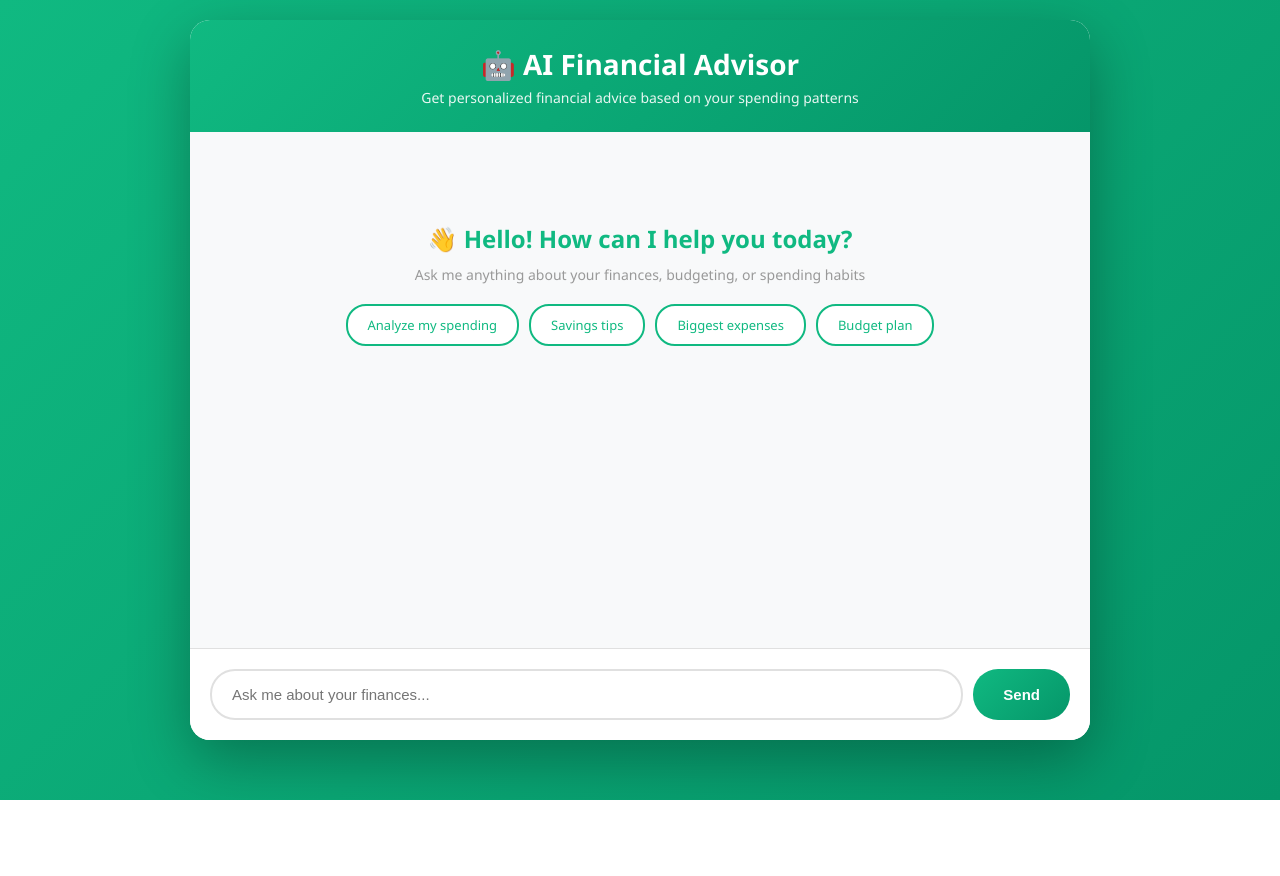
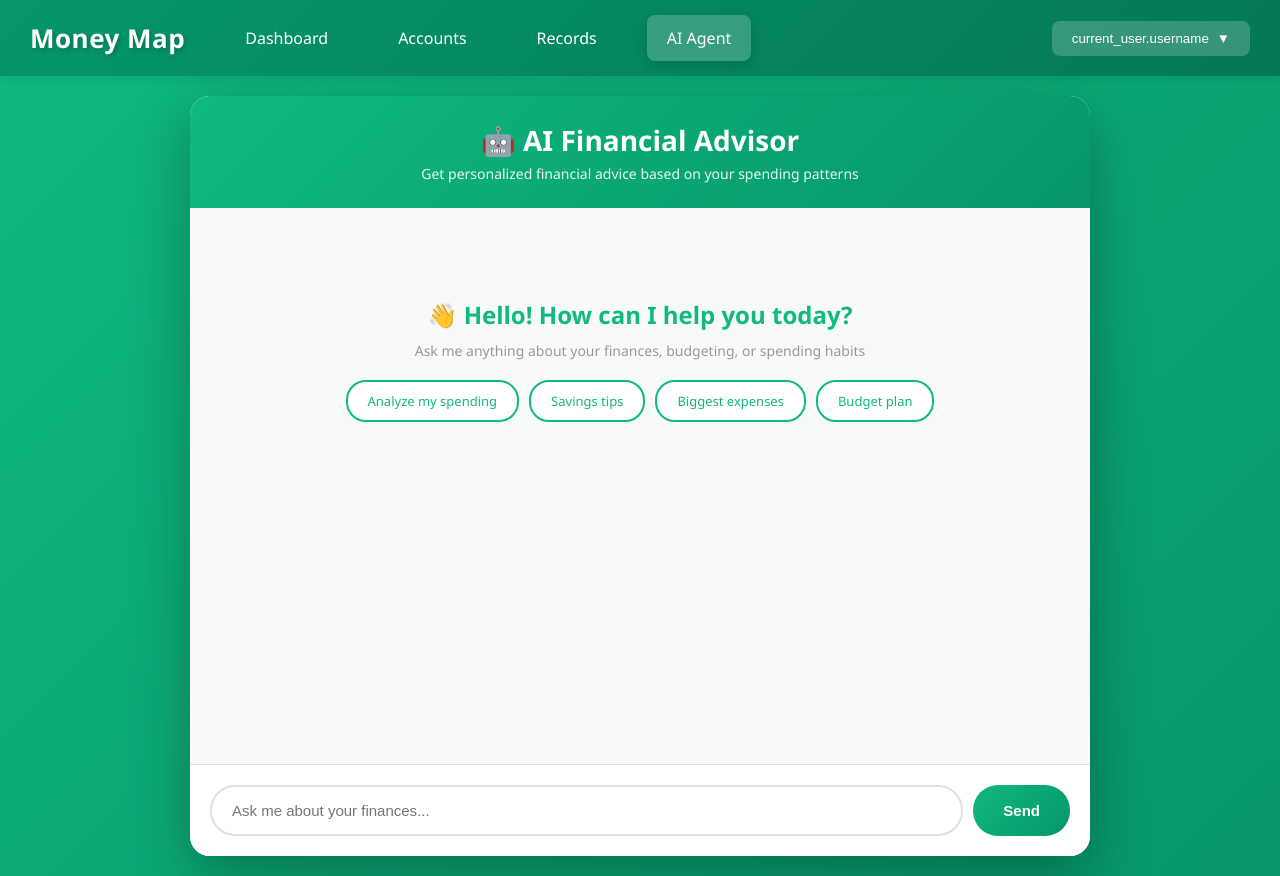
Before and after one commit to Mamoun77/Money-Map, a Flask app: page /ai_agent in a window 1280 px wide. Before the commit the page ends 800 px from the top, so only its background shows below. Run offline with Flask 3, Linux system fonts and the light colour scheme.

Commit message:
Adding the navigation bar to the AI Agent page

```diff
--- a/app/routes.py
+++ b/app/routes.py
@@ -101,7 +101,7 @@ def ai_agent():
         query = request.form.get('query')
         response = invoke_agent(query)
         return jsonify({'response': response})
-    return render_template('ai_agent.html') # if the method is GET
+    return render_template('ai_agent.html', username="current_user.username") # if the method is GET
 
 @app.route('/home')
 
--- a/app/static/css/ai_agent.css
+++ b/app/static/css/ai_agent.css
@@ -8,7 +8,7 @@ body {
     font-family: 'Segoe UI', Tahoma, Geneva, Verdana, sans-serif;
     background: linear-gradient(135deg, #10b981 0%, #059669 100%);
     min-height: 100vh;
-    padding: 20px;
+    /* REMOVED: padding: 20px; */
 }
 
 .container {
@@ -20,7 +20,10 @@ body {
     overflow: hidden;
     display: flex;
     flex-direction: column;
-    height: 90vh;
+    /* Adjusted height and added top margin to fit sticky navbar and removed body padding */
+    height: calc(100vh - 40px);
+    margin-top: 20px;
+    margin-bottom: 20px;
 }
 
 .header {
@@ -259,3 +262,129 @@ body {
 ::-webkit-scrollbar-thumb:hover {
     background: #059669;
 }
+
+.navbar {
+    background: linear-gradient(135deg, #059669 0%, #047857 100%);
+    padding: 0 30px;
+    display: flex;
+    align-items: center;
+    justify-content: space-between;
+    box-shadow: 0 2px 10px rgba(0, 0, 0, 0.1);
+    position: sticky;
+    top: 0;
+    z-index: 1000;
+}
+
+.nav-left {
+    display: flex;
+    align-items: center;
+    gap: 40px;
+}
+
+.logo {
+    font-size: 26px;
+    font-weight: 700;
+    color: white;
+    padding: 20px 0;
+    cursor: pointer;
+    transition: all 0.3s ease;
+    text-shadow: 2px 2px 4px rgba(0, 0, 0, 0.2);
+    letter-spacing: 0.5px;
+}
+
+.logo:hover {
+    transform: scale(1.05);
+    text-shadow: 3px 3px 6px rgba(0, 0, 0, 0.3);
+}
+
+.nav-menu {
+    display: flex;
+    list-style: none;
+    gap: 30px;
+}
+
+.nav-menu a {
+    color: white;
+    text-decoration: none;
+    font-weight: 500;
+    padding: 12px 20px;
+    display: block;
+    transition: all 0.3s ease;
+    position: relative;
+    border-radius: 8px;
+}
+
+.nav-menu a:hover {
+    background: rgba(255, 255, 255, 0.15);
+    box-shadow: 0 4px 12px rgba(0, 0, 0, 0.1);
+}
+
+.nav-menu a.active {
+    background: rgba(255, 255, 255, 0.2);
+    box-shadow: 0 4px 12px rgba(0, 0, 0, 0.15);
+}
+
+.nav-right {
+    display: flex;
+    align-items: center;
+    gap: 20px;
+}
+
+.user-menu {
+    position: relative;
+}
+
+.user-btn {
+    background: rgba(255, 255, 255, 0.2);
+    color: white;
+    border: none;
+    padding: 10px 20px;
+    border-radius: 8px;
+    font-weight: 500;
+    cursor: pointer;
+    display: flex;
+    align-items: center;
+    gap: 8px;
+    transition: background 0.3s ease;
+}
+
+.user-btn:hover {
+    background: rgba(255, 255, 255, 0.3);
+}
+
+.user-dropdown {
+    position: absolute;
+    top: 100%;
+    right: 0;
+    margin-top: 10px;
+    background: white;
+    border-radius: 8px;
+    box-shadow: 0 4px 20px rgba(0, 0, 0, 0.15);
+    min-width: 180px;
+    display: none;
+    animation: fadeIn 0.2s ease;
+}
+
+.user-dropdown.active {
+    display: block;
+}
+
+.user-dropdown a {
+    display: block;
+    padding: 12px 20px;
+    color: #333;
+    text-decoration: none;
+    transition: background 0.2s ease;
+}
+
+.user-dropdown a:first-child {
+    border-radius: 8px 8px 0 0;
+}
+
+.user-dropdown a:last-child {
+    border-radius: 0 0 8px 8px;
+}
+
+.user-dropdown a:hover {
+    background: #f0f0f0;
+}
--- a/app/templates/ai_agent.html
+++ b/app/templates/ai_agent.html
@@ -9,6 +9,31 @@
 </head>
 
 <body>
+    <nav class="navbar">
+        <div class="nav-left">
+            <div class="logo" onclick="window.location.href='/home'">Money Map</div>
+            <ul class="nav-menu">
+                <li><a href="/home">Dashboard</a></li>
+                <li><a href="/accounts">Accounts</a></li>
+                <li><a href="/records">Records</a></li>
+                <li><a href="/ai_agent" class="active">AI Agent</a></li>
+
+            </ul>
+        </div>
+        <div class="nav-right">
+            <div class="user-menu">
+                <button class="user-btn" onclick="toggleUserMenu()">
+                    <span id="username">{{ username }}</span>
+                    <span>▼</span>
+                </button>
+                <div class="user-dropdown" id="userDropdown">
+                    <a href="/settings">⚙️ Settings</a>
+                    <a href="/logout">🚪 Log Out</a>
+                </div>
+            </div>
+        </div>
+    </nav>
+
     <div class="container">
         <div class="header">
             <h1>🤖 AI Financial Advisor</h1>
@@ -123,6 +148,20 @@
                 queryInput.focus(); // Put cursor back in input
             }
         }
+
+        function toggleUserMenu() {
+            const dropdown = document.getElementById('userDropdown');
+            dropdown.classList.toggle('active');
+        }
+
+        // Close dropdown when clicking outside
+        document.addEventListener('click', function (event) {
+            const userMenu = document.querySelector('.user-menu');
+            if (!userMenu.contains(event.target)) {
+                document.getElementById('userDropdown').classList.remove('active');
+            }
+        });
+
     </script>
 </body>
 
```
